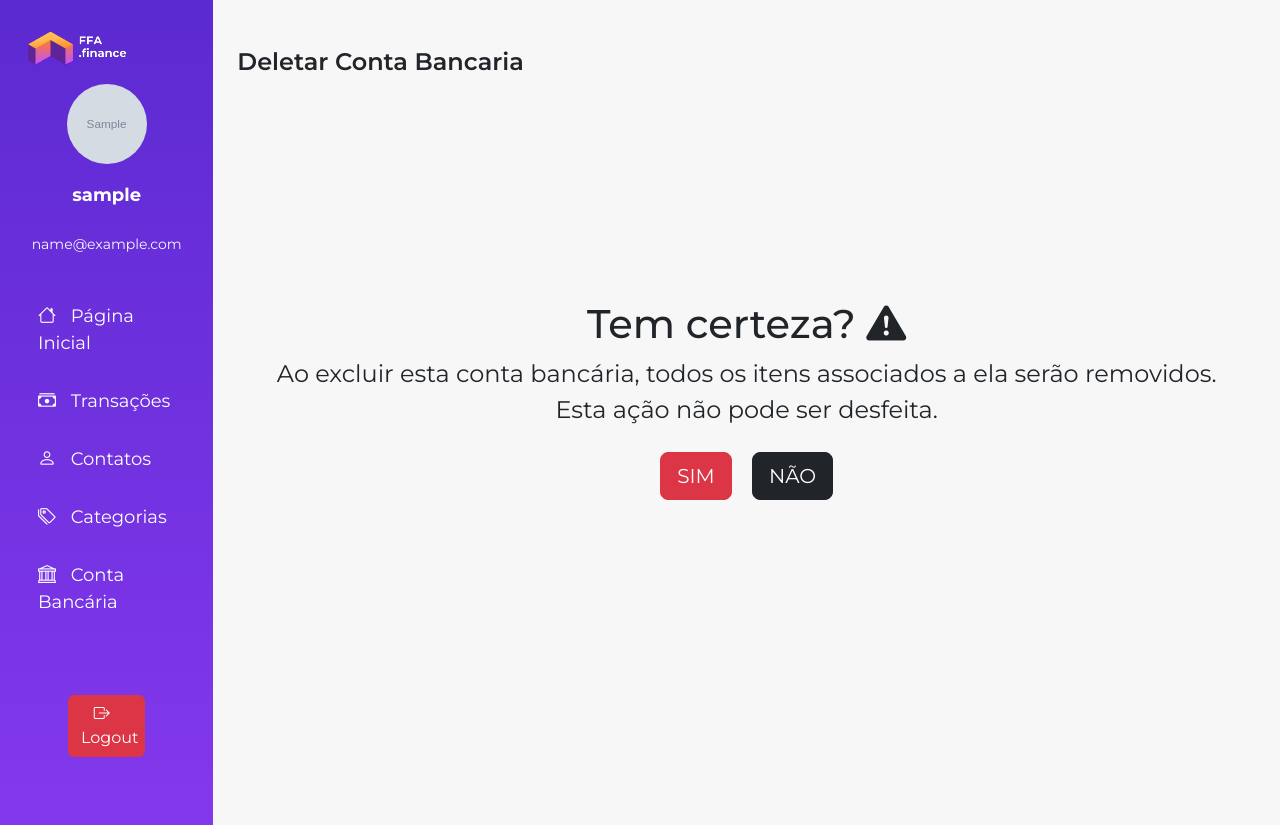
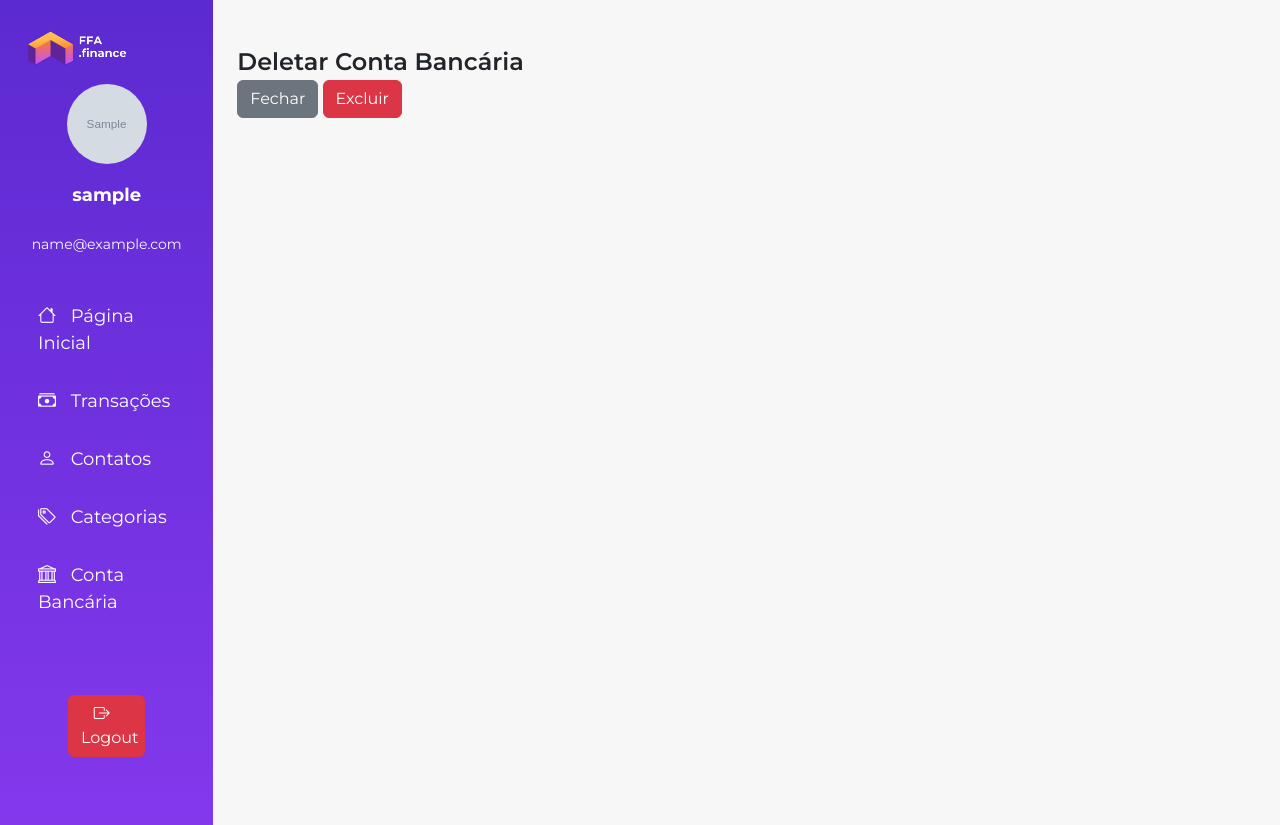
Before and after one commit to ademacirfilho/FFA.finance, a Django app: page /sistemaFFA/conta_bancaria/1/deletar/ in a window 1280 px wide. Run offline with Django 5.2, Linux system fonts and the light colour scheme; a user stored in the database is signed in; tables that the repository leaves empty hold one stand-in row (values such as "Sample post"); grey boxes marked "Sample" are stand-in pictures; some libraries are stand-ins or nearby versions.

Commit message:
feat ajax delete conta bancaria

```diff
--- a/sistemaFFA/static/script/main.js
+++ b/sistemaFFA/static/script/main.js
@@ -53,3 +53,16 @@ $(".excluirCategoria").click(function (event) {
         }
     });
 });
+
+$(".excluirContaBancaria").click(function (event) {
+    event.preventDefault();
+    const dataUrl = $(this).data("url");
+
+    $.ajax({
+        url: dataUrl,
+        method: "get",
+        success: (response) => {
+            $("#contaBancariaModal .modal-footer").html(response);
+        }
+    });
+});
--- a/sistemaFFA/urls.py
+++ b/sistemaFFA/urls.py
@@ -22,5 +22,6 @@ urlpatterns = [
     path("categoria/<int:categoria_id>/ajax/", views.ajax_excluir_categoria, name="ajax_excluir_categoria"),
     path("conta_bancaria/", views.conta_bancaria, name="conta_bancaria"),
     path("conta_bancaria/<int:conta_bancaria_id>/editar/", views.editar_conta_bancaria, name="editar_conta_bancaria"),
-    path("conta_bancaria/<int:conta_bancaria_id>/deletar/", views.deletar_conta_bancaria, name="deletar_conta_bancaria"),
+    path("conta_bancaria/<int:conta_bancaria_id>/deletar/", views.excluir_conta_bancaria, name="excluir_conta_bancaria"),
+    path("conta_bancaria/<int:conta_bancaria_id>/ajax/", views.ajax_excluir_conta_bancaria, name="ajax_excluir_conta_bancaria"),
 ]
--- a/sistemaFFA/views.py
+++ b/sistemaFFA/views.py
@@ -345,14 +345,16 @@ def editar_conta_bancaria(request, conta_bancaria_id):
 
     return render(request, "sistemaFFA/editar_conta_bancaria.html", context)
 
+def excluir_conta_bancaria(request, conta_bancaria_id):
+    conta_bancaria = get_object_or_404(ContaBancaria, pk=conta_bancaria_id)
+    return render(request, 'sistemaFFA/deletar_conta_bancaria.html', {'conta_bancaria': conta_bancaria})
+
 @login_required
-def deletar_conta_bancaria(request, conta_bancaria_id):
-    context = {
-        "contas_bancarias": get_object_or_404(ContaBancaria, pk=conta_bancaria_id)
-    }
+def ajax_excluir_conta_bancaria(request, conta_bancaria_id):
+    conta_bancaria = get_object_or_404(ContaBancaria, pk=conta_bancaria_id)
+    if request.method == 'POST':
+        conta_bancaria_id = conta_bancaria.id
+        conta_bancaria.delete()
+        return JsonResponse({'status': 'success', 'conta_bancaria_id': conta_bancaria_id})
 
-    if request.method == 'POST':
-        context["contas_bancarias"].delete()
-        return redirect('sistemaFFA:conta_bancaria')
-    else:
-        return render(request, "sistemaFFA/deletar_conta_bancaria.html", context)
+    return render(request, "sistemaFFA/partials/_deletar_conta_bancaria.html", {'conta_bancaria': conta_bancaria, 'status': 'error'})
--- a/templates/sistemaFFA/deletar_conta_bancaria.html
+++ b/templates/sistemaFFA/deletar_conta_bancaria.html
@@ -1,23 +1,10 @@
 {% extends "base.html" %}
-{% load static crispy_forms_tags %}
+{% load static %}
 
-{% block head %}<div class="header fw-semibold">Deletar Conta Bancaria</div>{% endblock head %}
+{% block head %}
+<div class="header fw-semibold">Deletar Conta Bancária</div>
+{% endblock head %}
+
 {% block content %}
-
-<div class="d-flex justify-content-center align-items-center" style="height: 80vh;">
-    <div class="text-center">
-        <h1>Tem certeza? <i class="bi bi-exclamation-triangle-fill"></i></h1>
-        <p class="fs-4">
-            Ao excluir esta conta bancária, todos os itens associados a ela serão removidos. <br>Esta ação não pode ser desfeita.
-        </p>
-        <form id="contaBancariaForm" method="POST">
-            {% csrf_token %}
-            <div class="mt-4">
-                <button class="btn btn-danger text-uppercase btn-lg me-3" id="submitButton" type="submit">Sim</button>
-                <a href="{% url 'sistemaFFA:conta_bancaria' %}" class="btn btn-dark text-uppercase btn-lg">Não</a>
-            </div>
-        </form>
-    </div>
-</div>
-
+    {% include "sistemaFFA/partials/_deletar_conta_bancaria.html" %}
 {% endblock content %}
--- /dev/null
+++ b/templates/sistemaFFA/partials/_deletar_conta_bancaria.html
@@ -0,0 +1,26 @@
+<form id="contaBancariaDeleteForm" method="POST">
+    {% csrf_token %}
+    <button type="button" class="btn btn-secondary" data-bs-dismiss="modal">Fechar</button>
+    <button type="submit" class="btn btn-danger contaBancariaButton" data-url="{% url 'sistemaFFA:ajax_excluir_conta_bancaria' conta_bancaria.id %}">Excluir</button>
+</form>
+
+<script>
+    $("#contaBancariaDeleteForm").submit(function (event) {
+        event.preventDefault();
+        const button = $("#contaBancariaDeleteForm .contaBancariaButton")
+        const dataUrl = button.data("url");
+
+        $.ajax({
+            url: dataUrl,
+            method: "POST",
+            data: $(this).serialize(),
+            success: function (response) {
+                console.log("Resposta AJAX:", response);
+                if (response.status === "success") {
+                    $("#conta_bancaria-" + response.conta_bancaria_id).remove();
+                    $("#contaBancariaModal").modal("hide");
+                }
+            }
+        });
+    });
+</script>
```
Also changed, not shown: templates/sistemaFFA/conta_bancaria.html (+21 -3 lines).
